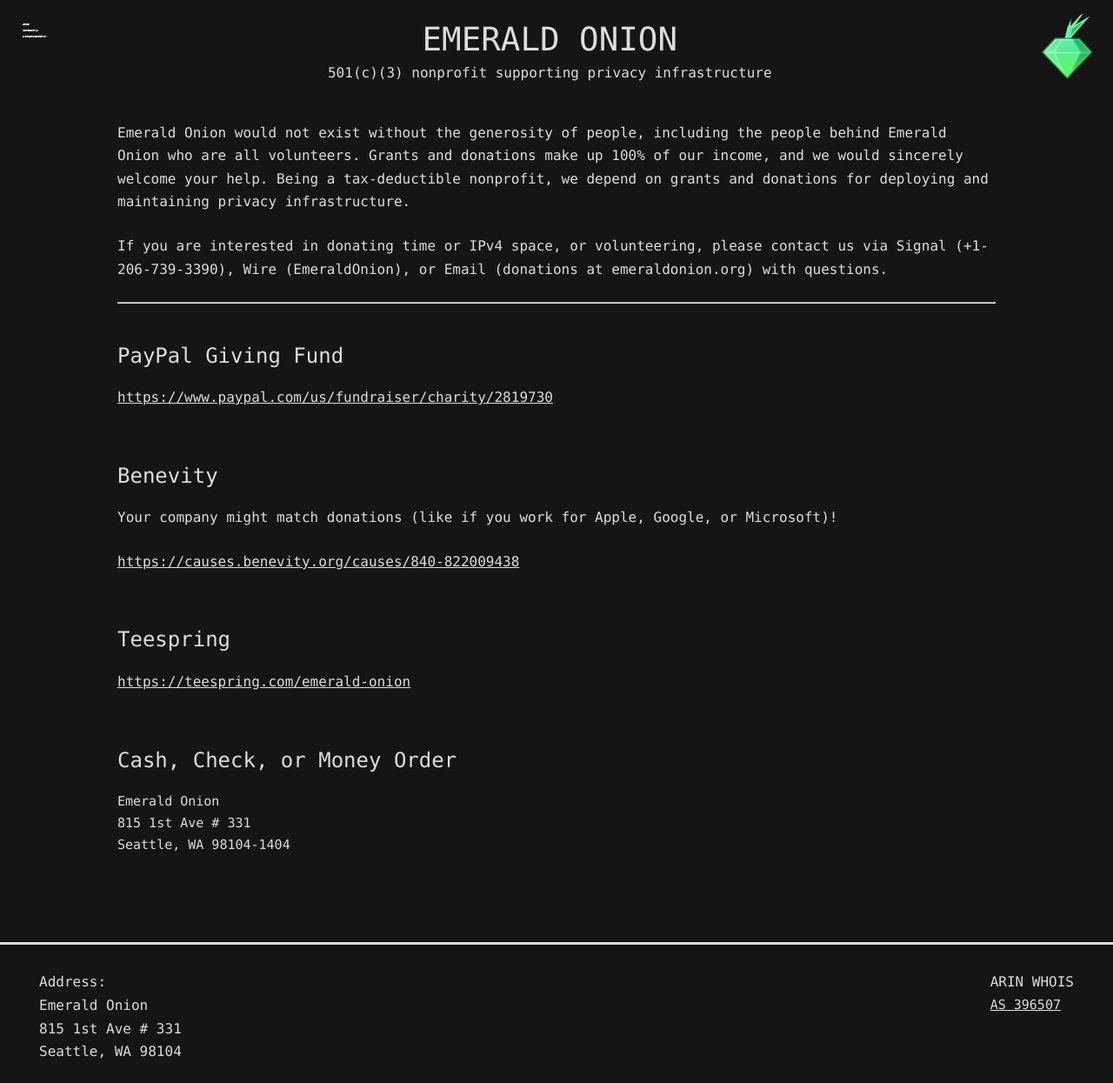
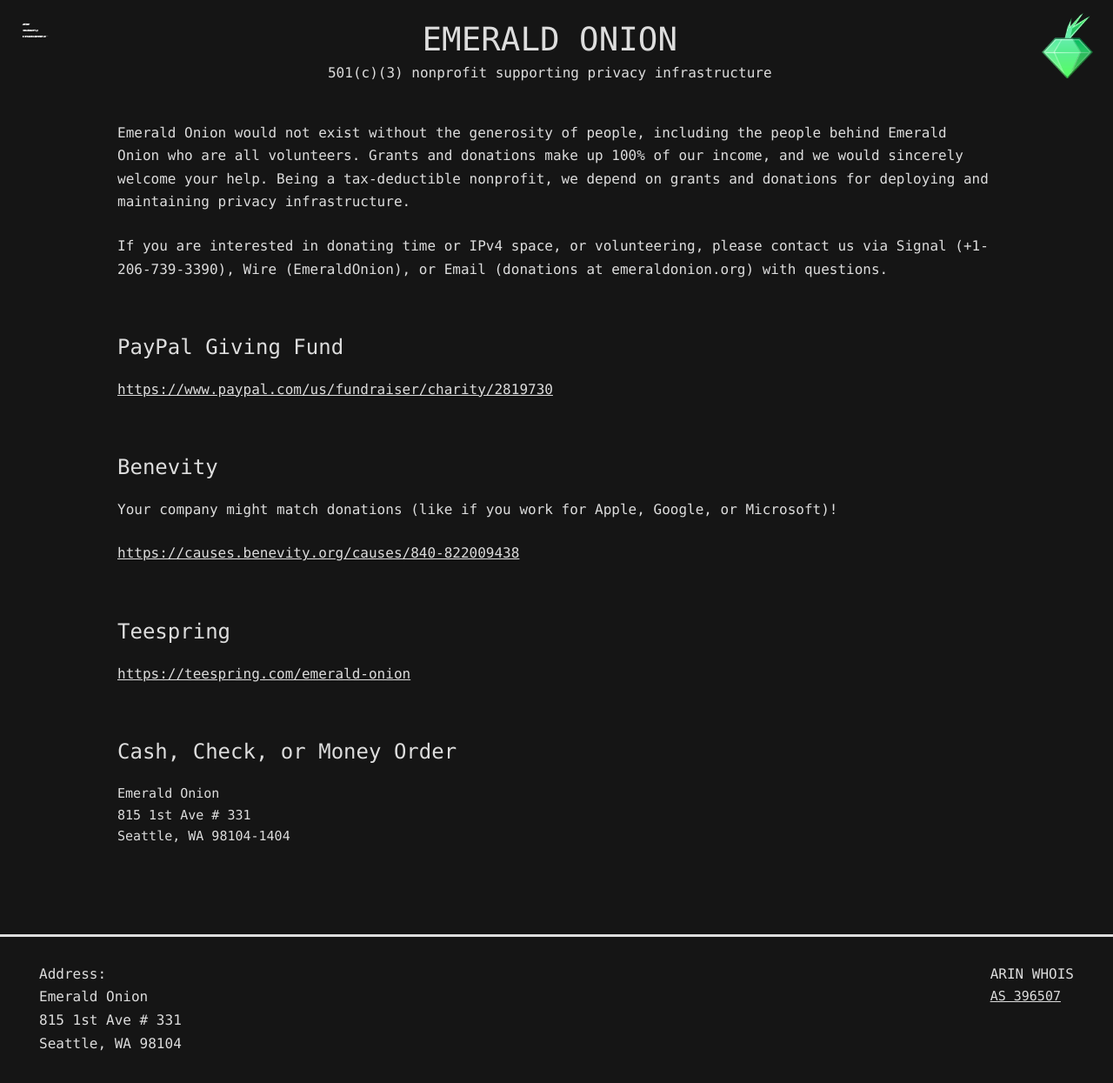
Before and after one commit to emeraldonion/emeraldonion.github.io, a Jekyll site: the page built from donate/index.markdown, in a window 1280 px wide and 1245 px high. Shown: the whole window at 87% size. Built offline with Jekyll 4.4.1, drawn with Linux system fonts in a browser that asks for light colours; our own code applies the rules of GitHub Pages for plain Markdown files.

Commit message:
removing line break

```diff
--- a/donate/index.markdown
+++ b/donate/index.markdown
@@ -1,8 +1,6 @@
-Emerald Onion would not exist without the generosity of people, including the people behind Emerald Onion who are all volunteers. Grants and donations make up 100% of our income, and we would sincerely welcome your help. Being a tax-deductible nonprofit, we depend on grants and donations for deploying and maintaining privacy infrastructure.
+<p>Emerald Onion would not exist without the generosity of people, including the people behind Emerald Onion who are all volunteers. Grants and donations make up 100% of our income, and we would sincerely welcome your help. Being a tax-deductible nonprofit, we depend on grants and donations for deploying and maintaining privacy infrastructure.</p>
 
-If you are interested in donating time or IPv4 space, or volunteering, please contact us via Signal (+1-206-739-3390), Wire (EmeraldOnion), or Email (donations at emeraldonion.org) with questions.
-
-* * *
+<p>If you are interested in donating time or IPv4 space, or volunteering, please contact us via Signal (+1-206-739-3390), Wire (EmeraldOnion), or Email (donations at emeraldonion.org) with questions.</p>
 
 # PayPal Giving Fund
 
```
